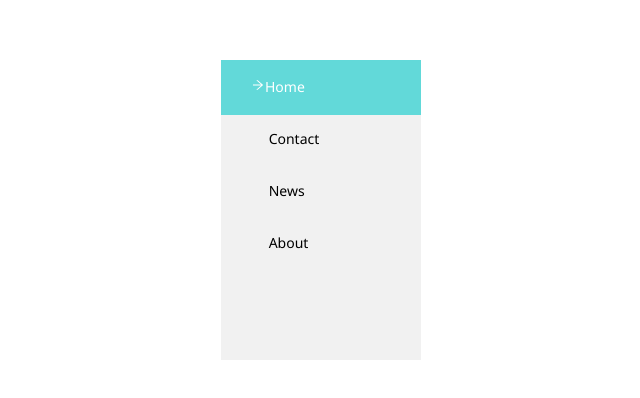
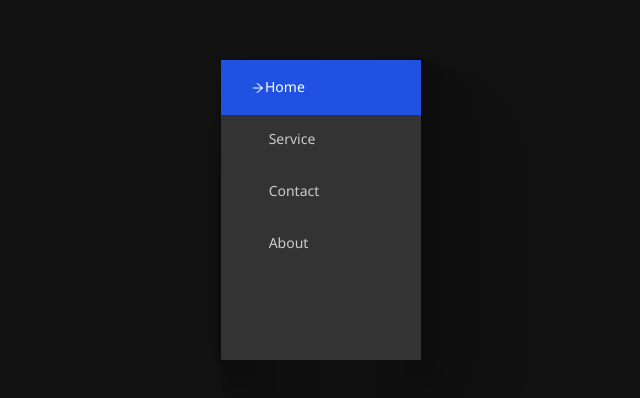
Before and after one commit to smthari/Animated-sidebar-using-react-html-css, a React (Create React App) app: page / in a window 1280 px wide. Shown: the part 190-588 px from the top of the page, without its empty margins (319-959 px from the left). Built offline with nearby package versions, Linux system fonts and the light colour scheme.

Commit message:
added styling and more

```diff
--- a/src/Component/Menu.js
+++ b/src/Component/Menu.js
@@ -26,7 +26,7 @@ export default function Menu() {
   }, []);
 
   const divStyle = {
-    top: `${highlightTopPosition}px`,
+    top: highlightTopPosition
   };
 
   let className = startAnimate ? "sidebar__highlight__animate" : "";
@@ -56,7 +56,7 @@ export default function Menu() {
             onClick={() => onClickTab(1)}
           >
             <span className={currCount === 1 && "textactive"}>
-              <AiOutlineArrowRight className="icons" /> Contact
+              <AiOutlineArrowRight className="icons" /> Service
             </span>
           </a>
           <a
@@ -65,7 +65,7 @@ export default function Menu() {
             onClick={() => onClickTab(2)}
           >
             <span className={currCount === 2 && "textactive"}>
-              <AiOutlineArrowRight className="icons" /> News
+              <AiOutlineArrowRight className="icons" /> Contact
             </span>
           </a>
           <a
--- a/src/index.css
+++ b/src/index.css
@@ -1,5 +1,4 @@
 @import url("https://fonts.googleapis.com/css2?family=Noto+Sans:ital,wght@0,400;0,700;1,400;1,700&display=swap");
-/* @import url("https://kit-free.fontawesome.com/releases/latest/css/free.min.css"); */
 
 * {
   margin: 0;
@@ -13,23 +12,31 @@ body {
   justify-content: center;
   align-items: center;
   min-height: 100vh;
+  background-color: #111;
 }
 
 .sidebar {
   margin: 0;
   padding: 0;
   width: 200px;
-  background-color: #f1f1f1;
+  background-color: #333;
   position: relative;
   z-index: 0;
   height: 300px;
   overflow: auto;
   transition: background-color 0.2s ease-in;
+  box-shadow: 1.4px 1.5px 2.7px rgba(0, 0, 0, 0.016),
+    3.4px 3.7px 7.3px rgba(0, 0, 0, 0.022),
+    6.6px 7.3px 15.2px rgba(0, 0, 0, 0.028),
+    12.7px 14px 28.8px rgba(0, 0, 0, 0.034),
+    26.1px 28.6px 52.1px rgba(0, 0, 0, 0.041),
+    51px 56px 80px rgba(0, 0, 0, 0.05);
 }
+
 .sidebar__highlight {
   height: 55px;
   width: 55px;
-  background-color: #6a86d9;
+  background-color: #2151e0;
   border-radius: 50%;
   position: absolute;
 }
@@ -41,7 +48,7 @@ body {
   0% {
     height: 55px;
     width: 55px;
-    background-color: #6a86d9;
+    background-color: #2151e0;
     border-radius: 50%;
   }
   50% {
@@ -49,26 +56,15 @@ body {
     width: 70px;
   }
   100% {
-    background-color: #62d9d9;
+    background-color: #2151e0;
     width: 200px;
     border-radius: 0;
   }
 }
-@keyframes animFullSidebar {
-  0% {
-    height: 55px;
-    width: 55px;
-    background-color: #6a86d9;
-    border-radius: 50%;
-  }
-  50% {
-    border-radius: 0 25px 25px 0;
-    width: 70px;
-  }
-}
+
 .sidebar a {
   display: block;
-  color: black;
+  color: #ccc;
   padding: 15px 30px;
   text-decoration: none;
 }
@@ -81,6 +77,7 @@ body {
 .sidebar a span .icons {
   opacity: 0;
   transition: opacity 0.5s;
+  vertical-align: middle;
 }
 .sidebar a:hover span {
   margin-left: 10px;
@@ -94,6 +91,7 @@ body {
 }
 .sidebar a.active span .icons {
   opacity: 1;
+
 }
 
 .textactive {
@@ -102,9 +100,3 @@ body {
 .textactive::before {
   content: "";
 }
-
-/* .container {
-  margin-left: 300px;
-  margin-top: 100px;
-  margin-bottom: 100px;
-} */
```
